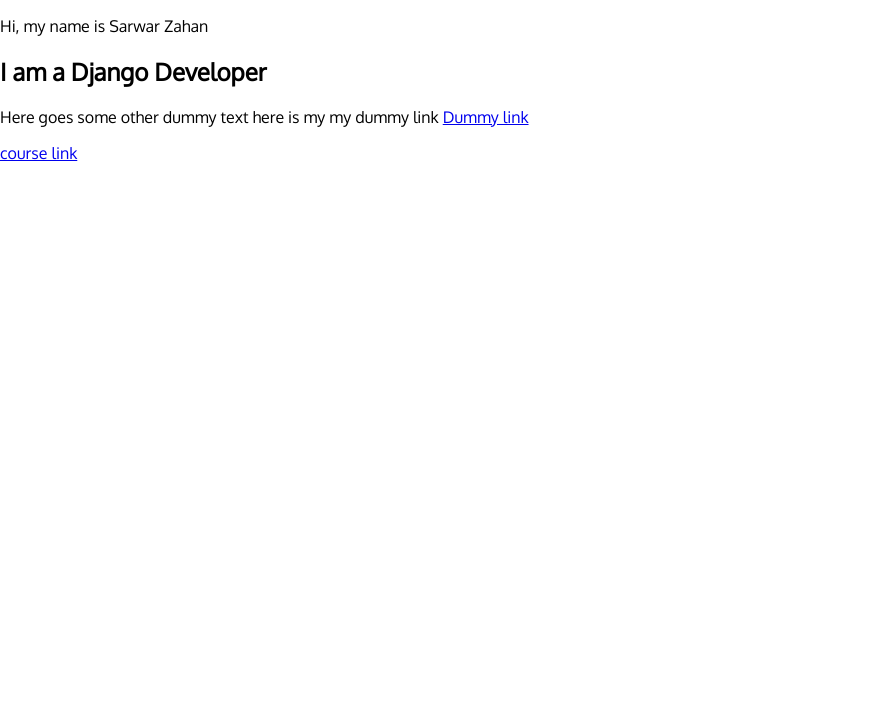
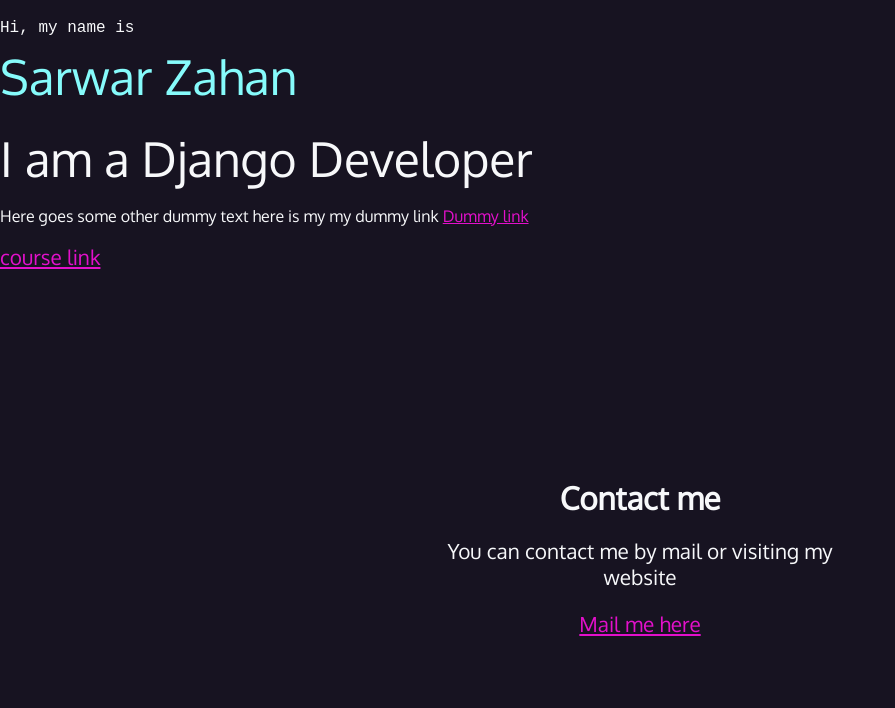
Before and after one commit to mszahan/getting-started-with-css, a plain HTML site: page index.html in a window 1280 px wide. Shown: the whole page, without its empty margins (0-895 px from the left). Drawn offline with Linux system fonts and the light colour scheme; a web font is replaced by a local one.

Commit message:
added and styled the contact section

```diff
--- a/css/main.css
+++ b/css/main.css
@@ -26,8 +26,69 @@ html {
 
 /* this is to remove the default padding and margin by browser itself */
 
-body{
+body {
     padding: 0;
     margin: 0;
     font-family: var(--sans);
+    background-color: var(--black);
+    color: var(--white);
+    font-size: var(--font-size);
+
 }
+
+h1, h2, h3 {
+    margin: 0;
+}
+
+a {
+    color: var(--magenta);
+}
+
+a:hover {
+    color: var(--hotmag);
+}
+
+
+/* intro style  */
+#intro {
+    padding-bottom: 10rem;
+
+}
+
+/* if you don't use any unit in line height it will be proportion
+which is good havit maybe */
+#intro p {
+    font-size: 1rem;
+    line-height: 1.5;
+}
+
+#intro .name {
+    font-family: var(--mono);
+}
+
+.name span {
+    font-family: var(--sans);
+    font-size: 3rem;
+    color: var(--aqua);
+    display: block;
+}
+
+#intro h2 {
+    font-size: 3rem;
+    font-weight: normal;
+}
+
+
+/* contact section */
+
+#contact {
+    width: 400px;
+    text-align: center;
+    margin: 0 auto;
+    padding: 3rem 0;
+    /* background-color: var(--plum); */
+}
+
+#contact p:last-child {
+    margin-top: 3 rem;
+}
--- a/index.html
+++ b/index.html
@@ -15,12 +15,21 @@
 
 
     <section id="intro">
-        <p> Hi, my name is <span>Sarwar Zahan</span></p>
+        <p class="name"> Hi, my name is <span>Sarwar Zahan</span></p>
         <h2>I am a Django Developer</h2>
         <p>Here goes some other dummy text here is my my dummy link
             <a href="https://google.com" target="_blank">Dummy link</a></p>
             <a href="https://gettingstartedwith.css.education/" target="_blank">course link</a>
     </section>
 
+
+    <section id="contact">
+        <h2>Contact me</h2>
+        <p>You can contact me by mail or visiting my website</p>
+        <p><a href="mailto:mszahan@hotmail.com">Mail me here</a></p>
+    </section>
+
+
+
 </body>
 </html>
```
